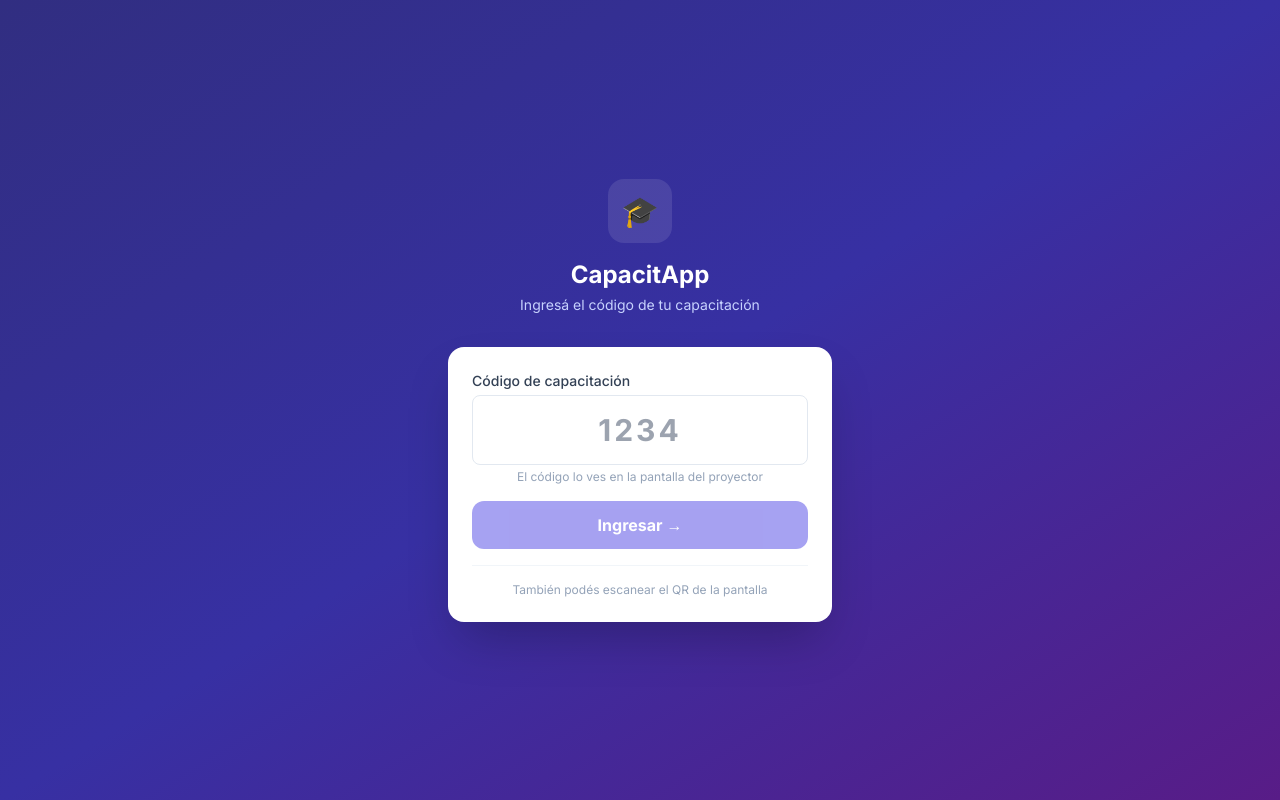
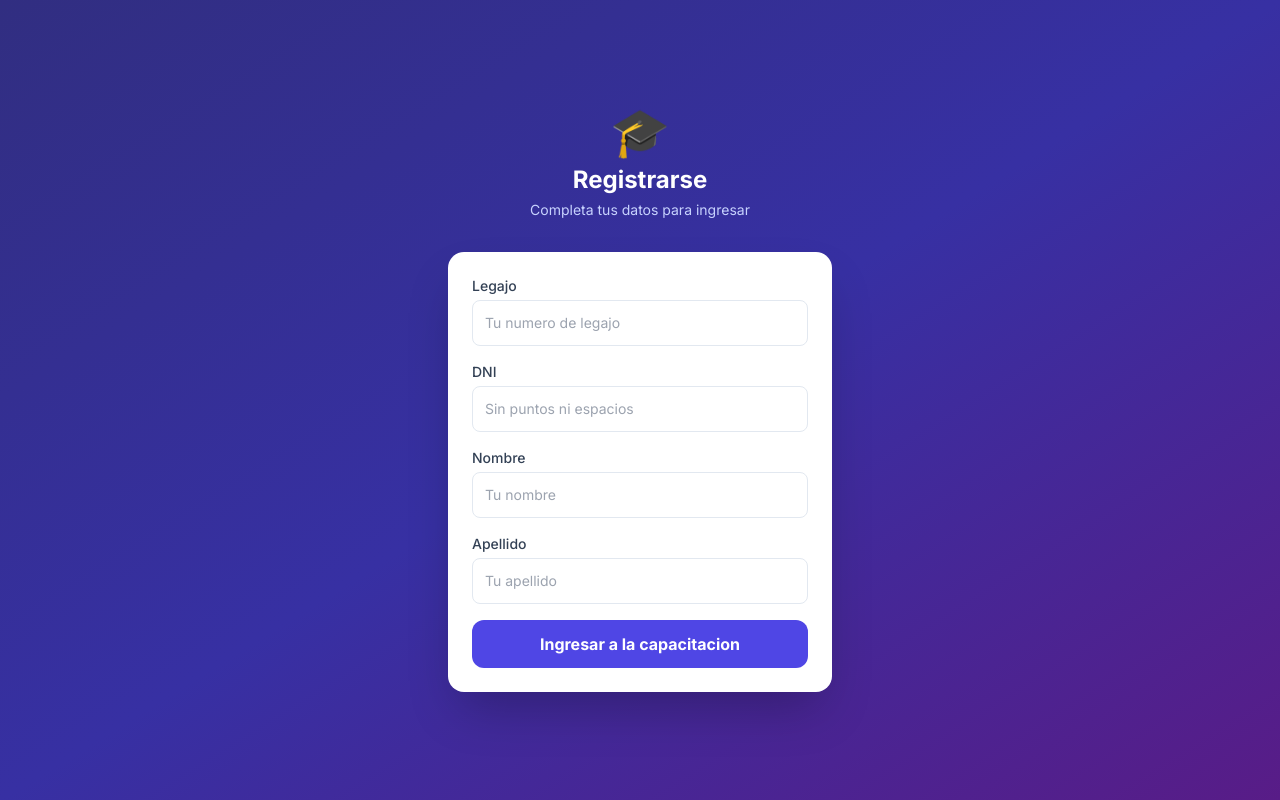
Before and after one commit to slopez2024/capacitaciones-app-final, a Next.js app: page /evento/1 in a window 1280 px wide. Built offline with nearby package versions, Linux system fonts and the light colour scheme.

Commit message:
fix evento registration form

```diff
--- a/app/evento/[eventId]/page.tsx
+++ b/app/evento/[eventId]/page.tsx
@@ -1,89 +1,72 @@
-'use client'
+"use client"
+import {useState, use} from "react"
+import {useRouter} from "next/navigation"
+import {createClient} from "@/lib/supabase/client"
 
-import { useState } from 'react'
-import { useRouter } from 'next/navigation'
-import { createClient } from '@/lib/supabase/client'
-
-export default function Home() {
+export default function EventoPage({params}: {params: Promise<{eventId: string}>}){
+  const {eventId} = use(params)
   const router = useRouter()
-  const [code, setCode] = useState('')
+  const [legajo, setLegajo] = useState("")
+  const [dni, setDni] = useState("")
+  const [nombre, setNombre] = useState("")
+  const [apellido, setApellido] = useState("")
   const [loading, setLoading] = useState(false)
-  const [error, setError] = useState('')
+  const [error, setError] = useState("")
 
   const handleSubmit = async (e: React.FormEvent) => {
     e.preventDefault()
-    if (!code.trim()) return
+    setError("")
     setLoading(true)
-    setError('')
-
     const supabase = createClient()
-    const { data: events } = await supabase
-      .from('events')
-      .select('id, is_active, code')
-      .eq('code', parseInt(code.trim()))
-      .limit(1)
-
-    const event = events && events.length > 0 ? events[0] as { id: string; is_active: boolean; code: number } : null
-
-    if (!event) {
-      setError('Código incorrecto. Verificá el número e intentá de nuevo.')
-      setLoading(false)
-      return
+    const {data: events} = await supabase.from("events").select("id,is_active,max_attendees").eq("id", eventId).limit(1)
+    const event = events && events.length > 0 ? events[0] as {id:string;is_active:boolean;max_attendees:number} : null
+    if(!event){setError("Evento no encontrado.");setLoading(false);return}
+    if(!event.is_active){setError("Este evento no esta activo.");setLoading(false);return}
+    const {error: insertError} = await supabase.from("attendees").insert({event_id:eventId,legajo:legajo.trim(),dni:dni.trim(),nombre:nombre.trim(),apellido:apellido.trim()})
+    if(insertError){
+      if(insertError.code==="23505"){
+        if(insertError.message.includes("dni"))setError("Este DNI ya esta registrado.")
+        else if(insertError.message.includes("legajo"))setError("Este legajo ya esta registrado.")
+        else setError("Ya estas registrado en este evento.")
+      }else setError("Error al registrarse: "+insertError.message)
+      setLoading(false);return
     }
-
-    if (!event.is_active) {
-      setError('Esta capacitación no está activa.')
-      setLoading(false)
-      return
+    const {data: attData} = await supabase.from("attendees").select("id").eq("event_id",eventId).eq("dni",dni.trim()).limit(1)
+    if(attData&&attData.length>0){
+      sessionStorage.setItem("attendee_"+eventId,(attData[0] as {id:string}).id)
     }
-
-    router.push(`/evento/${event.id}`)
+    router.push("/evento/"+eventId+"/juego")
   }
 
-  return (
+  return(
     <div className="min-h-screen bg-gradient-to-br from-indigo-900 via-indigo-800 to-purple-900 flex items-center justify-center p-4">
       <div className="w-full max-w-sm">
         <div className="text-center mb-8">
-          <div className="inline-flex items-center justify-center w-16 h-16 bg-white/10 rounded-2xl mb-4">
-            <span className="text-3xl">🎓</span>
-          </div>
-          <h1 className="text-2xl font-bold text-white">CapacitApp</h1>
-          <p className="text-indigo-200 text-sm mt-1">Ingresá el código de tu capacitación</p>
+          <span className="text-5xl">🎓</span>
+          <h1 className="text-2xl font-bold text-white mt-2">Registrarse</h1>
+          <p className="text-indigo-200 text-sm mt-1">Completa tus datos para ingresar</p>
         </div>
-
         <div className="bg-white rounded-2xl shadow-2xl p-6">
           <form onSubmit={handleSubmit} className="space-y-4">
             <div>
-              <label className="block text-sm font-medium text-slate-700 mb-1">
-                Código de capacitación
-              </label>
-              <input
-                value={code}
-                onChange={e => setCode(e.target.value.replace(/\D/g, ''))}
-                type="text"
-                inputMode="numeric"
-                maxLength={6}
-                className="w-full border border-slate-200 rounded-lg px-3 py-4 text-3xl font-bold text-center tracking-widest focus:outline-none focus:ring-2 focus:ring-indigo-500"
-                placeholder="1234"
-                required
-              />
-              <p className="text-xs text-slate-400 mt-1 text-center">El código lo ves en la pantalla del proyector</p>
+              <label className="block text-sm font-medium text-slate-700 mb-1">Legajo</label>
+              <input value={legajo} onChange={e=>setLegajo(e.target.value)} type="text" className="w-full border border-slate-200 rounded-lg px-3 py-3 text-sm focus:outline-none focus:ring-2 focus:ring-indigo-500" placeholder="Tu numero de legajo" required/>
             </div>
-
-            {error && <div className="bg-red-50 border border-red-200 text-red-700 px-4 py-3 rounded-lg text-sm">⚠️ {error}</div>}
-
-            <button
-              type="submit"
-              disabled={loading || code.length < 3}
-              className="w-full bg-indigo-600 hover:bg-indigo-700 text-white font-bold py-3 rounded-xl transition-colors disabled:opacity-50 text-base"
-            >
-              {loading ? 'Buscando...' : 'Ingresar →'}
-            </button>
+            <div>
+              <label className="block text-sm font-medium text-slate-700 mb-1">DNI</label>
+              <input value={dni} onChange={e=>setDni(e.target.value)} type="text" className="w-full border border-slate-200 rounded-lg px-3 py-3 text-sm focus:outline-none focus:ring-2 focus:ring-indigo-500" placeholder="Sin puntos ni espacios" required/>
+            </div>
+            <div>
+              <label className="block text-sm font-medium text-slate-700 mb-1">Nombre</label>
+              <input value={nombre} onChange={e=>setNombre(e.target.value)} type="text" className="w-full border border-slate-200 rounded-lg px-3 py-3 text-sm focus:outline-none focus:ring-2 focus:ring-indigo-500" placeholder="Tu nombre" required/>
+            </div>
+            <div>
+              <label className="block text-sm font-medium text-slate-700 mb-1">Apellido</label>
+              <input value={apellido} onChange={e=>setApellido(e.target.value)} type="text" className="w-full border border-slate-200 rounded-lg px-3 py-3 text-sm focus:outline-none focus:ring-2 focus:ring-indigo-500" placeholder="Tu apellido" required/>
+            </div>
+            {error&&<div className="bg-red-50 border border-red-200 text-red-700 px-4 py-3 rounded-lg text-sm">⚠️ {error}</div>}
+            <button type="submit" disabled={loading} className="w-full bg-indigo-600 hover:bg-indigo-700 text-white font-bold py-3 rounded-xl disabled:opacity-50">{loading?"Cargando...":"Ingresar a la capacitacion"}</button>
           </form>
-
-          <div className="mt-4 pt-4 border-t border-slate-100 text-center">
-            <p className="text-xs text-slate-400">También podés escanear el QR de la pantalla</p>
-          </div>
         </div>
       </div>
     </div>
```
